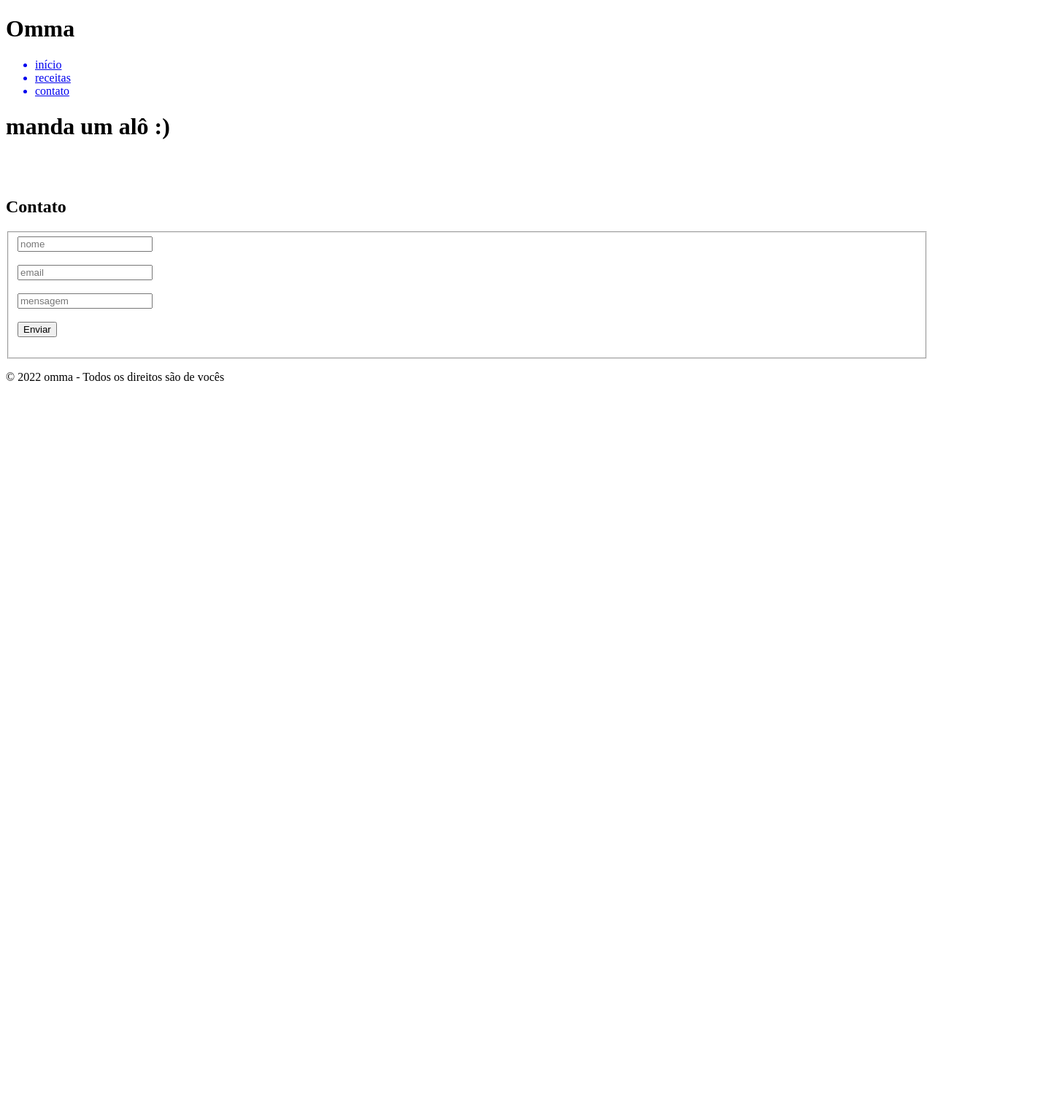
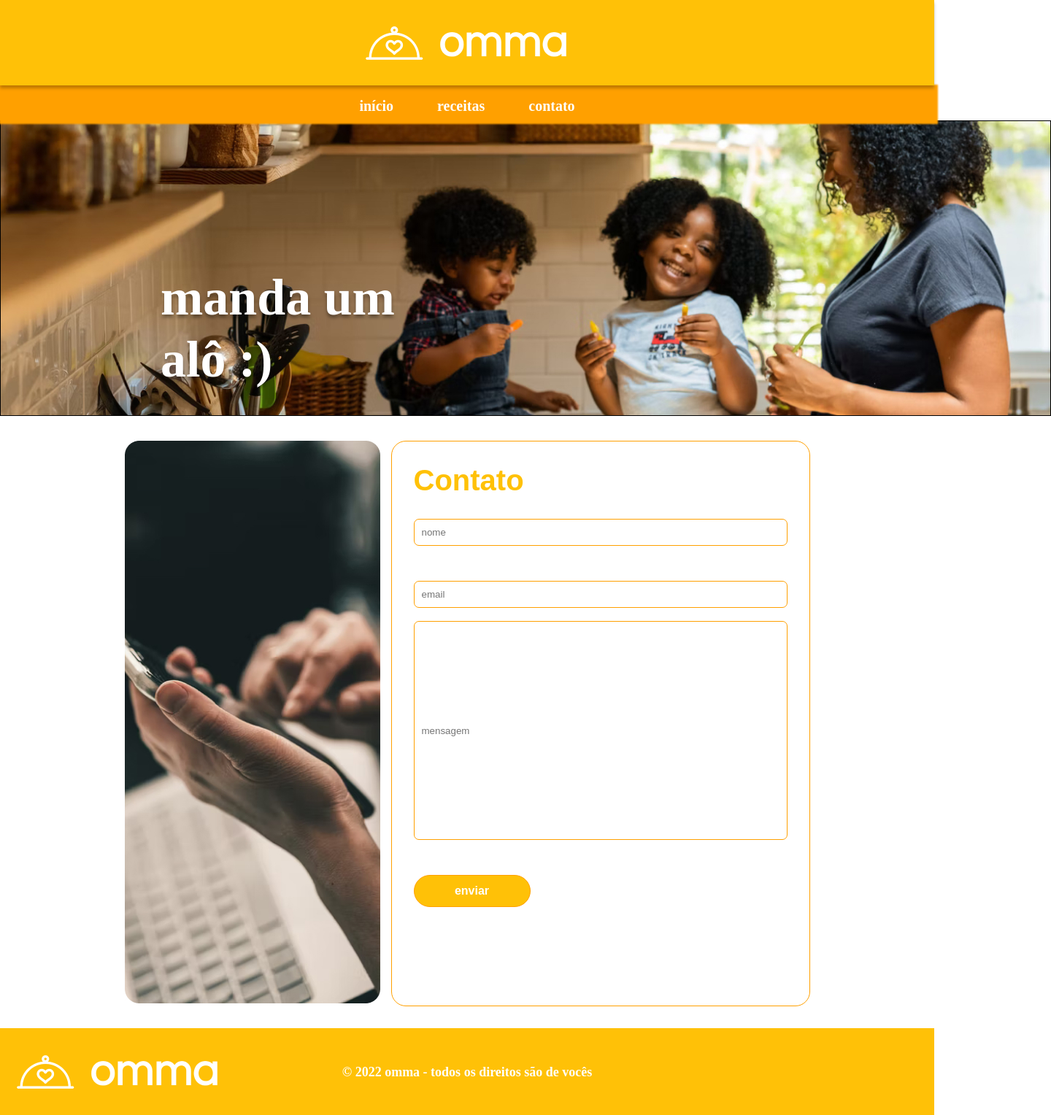
Before and after one commit to thiagoferr/hotel_omma_website, a plain HTML site: page contato.html in a window 1280 px wide. Shown: the whole page at 73% size, 1440 px wide, since content can reach past the window. Before the commit the page ends 800 px from the top, so only its background shows below. Drawn offline with Linux system fonts and the light colour scheme; the site is published under a folder, as on GitHub Pages, so addresses that start at the root find nothing.

Commit message:
atualizacao2

```diff
--- a/contato.html
+++ b/contato.html
@@ -5,7 +5,7 @@
     <meta charset="UTF-8">
     <meta http-equiv="X-UA-Compatible" content="IE=edge">
     <meta name="viewport" content="width=device-width, initial-scale=1.0">
-    <link rel="stylesheet" type="text/css" href="/estilo.css">
+    <link rel="stylesheet" type="text/css" href="estilo.css">
     <title>Omma</title>
 </head>
 
@@ -17,14 +17,14 @@
             </div>
             <div class="topo-menu">
                 <ul class="menu">
-                    <a href="/index.html">
+                    <a href="index.html">
                         <li>início</li>
                     </a>
-                    <a href="/receitas.html">
+                    <a href="receitas.html">
                         <li id="item-receitas">receitas</li>
 
                     </a>
-                    <a href="/contato.html">
+                    <a href="contato.html">
                         <li>contato</li>
                     </a>
                 </ul>
@@ -32,12 +32,12 @@
         </div>
         <div class="img-topo">
             <h1>manda um alô :)</h1>
-            <img src="/img1-contato.jpg" alt="">
+            <img src="img1-contato.jpg" alt="">
         </div>
 
         <div class="container-conteudo">
             <div class="box-img">
-                <img src="/img-cad.jpg" alt="">
+                <img src="img-cad.jpg" alt="">
             </div>
             <div class="box-cad">
                 <form>
--- a/receitas.html
+++ b/receitas.html
@@ -5,7 +5,7 @@
     <meta charset="UTF-8">
     <meta http-equiv="X-UA-Compatible" content="IE=edge">
     <meta name="viewport" content="width=device-width, initial-scale=1.0">
-    <link rel="stylesheet" type="text/css" href="/estilo.css">
+    <link rel="stylesheet" type="text/css" href="estilo.css">
     <title>Omma</title>
 </head>
 
@@ -17,14 +17,14 @@
             </div>
             <div class="topo-menu">
                 <ul class="menu">
-                    <a href="/index.html">
+                    <a href="index.html">
                         <li>início</li>
                     </a>
-                    <a href="/receitas.html">
+                    <a href="receitas.html">
                         <li id="item-receitas">receitas</li>
 
                     </a>
-                    <a href="/contato.html">
+                    <a href="contato.html">
                         <li>contato</li>
                     </a>
                 </ul>
```
